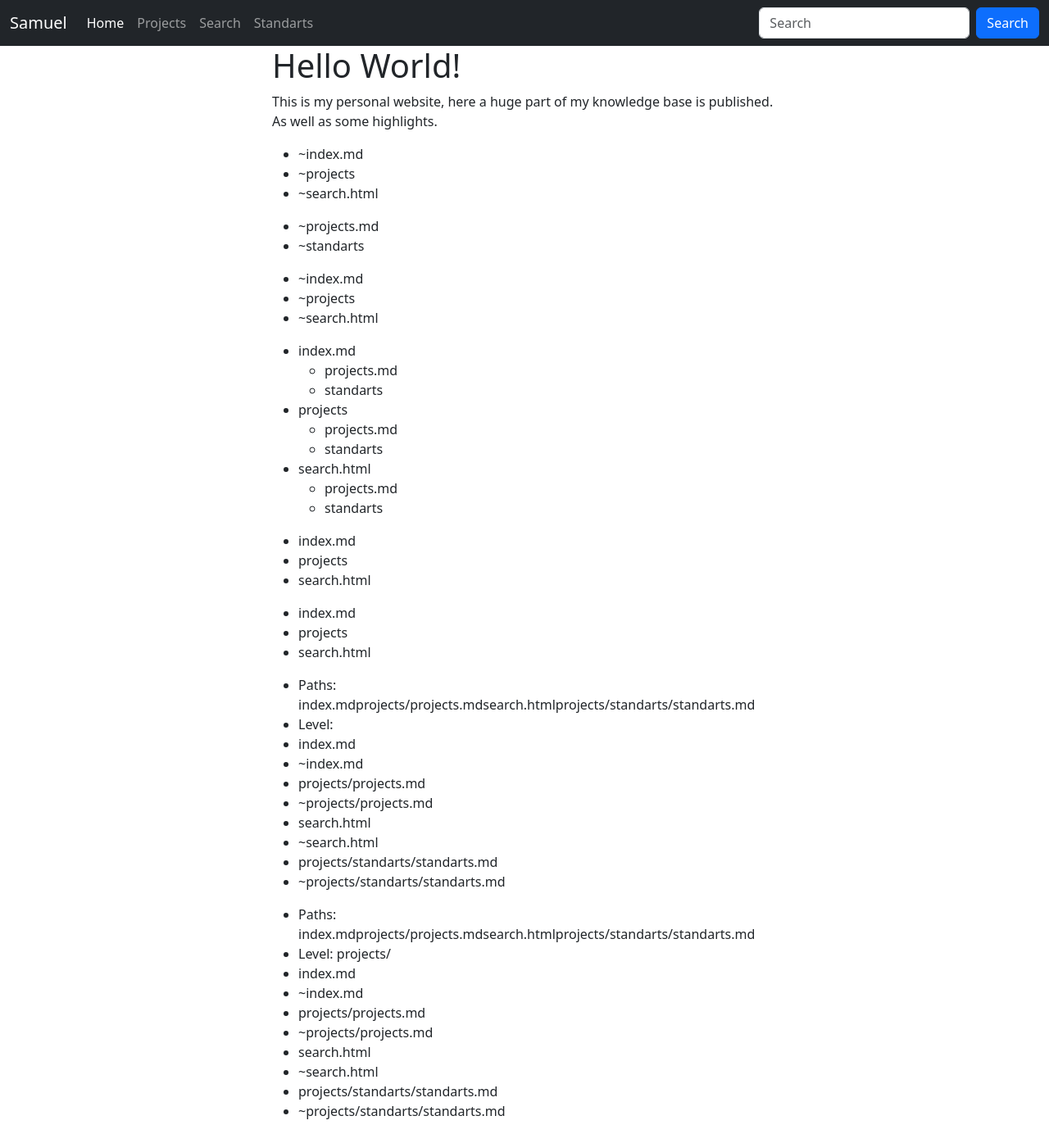
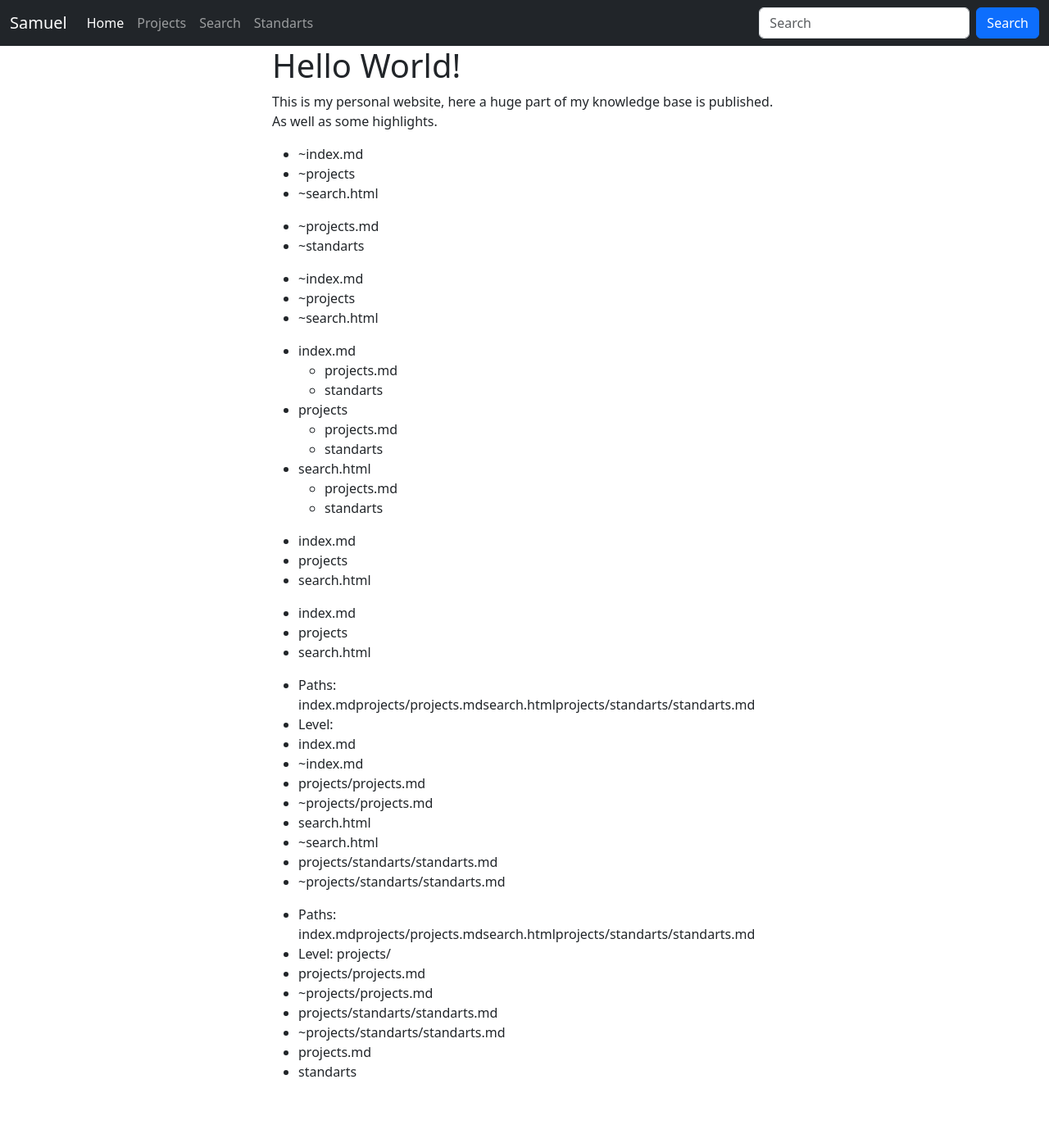
Before and after one commit to Soraxem/website-test, a Jekyll site: the page built from index.md, in a window 1280 px wide. Shown: the whole page at 82% size. Built offline with Jekyll 4.4.1, drawn with Linux system fonts in a browser that asks for light colours; after the commit the page ends 1336 px from its top, so only the background shows below that.

Commit message:
Update navigation.html

```diff
--- a/_includes/navigation.html
+++ b/_includes/navigation.html
@@ -2,24 +2,24 @@
 	<li>Paths: {{ include.paths }}</li>
 	<li>Level: {{ include.level }}</li>
 
-	{%- for path in paths -%}
-		{%- if path contains level -%}
+	{%- for path in include.paths -%}
+		{%- if path contains include.level -%}
 			{%- assign pat = path | remove_first: level | prepend: "~" -%}
 			<li>{{ path }}</li>
 			<li>{{ pat }}</li>
 		{%- endif -%}
 	{%- endfor -%}
 
-	{%- for path in paths -%}
-		{%- if path contains level -%}
-			{%- assign pat = path | remove_first: level | prepend: "~" -%}
+	{%- for path in include.paths -%}
+		{%- if path contains include.level -%}
+			{%- assign pat = path | remove_first: include.level | prepend: "~" -%}
 			{%- assign dir = pat | split: "/" | first -%}
 			{%- assign dirs_array = dirs | split: "~" -%}
 			{%- assign dirs_array_uniq = dirs | append: dir | split: "~" | uniq -%}
 			{%- unless dirs_array == dirs_array_uniq -%}
 				{% assign dirs = dirs | append: dir -%}
 				<li>
-					{{ path | remove_first: level | split: "/" | first }}
+					{{ path | remove_first: include.level | split: "/" | first }}
 					{%- assign dirs_sub = "" -%}
 					{%- if pat contains "/" -%}
 						<ul>
```
